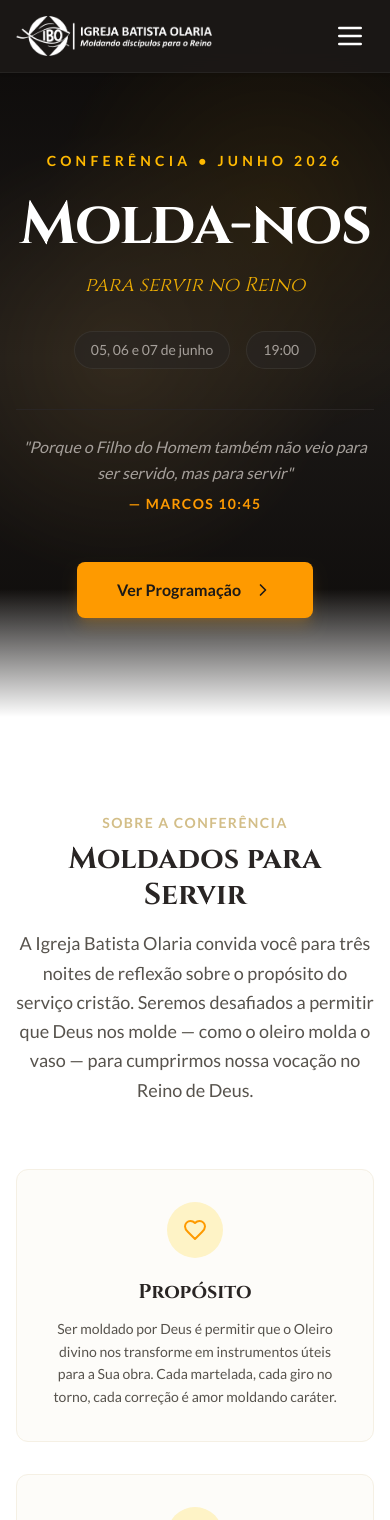
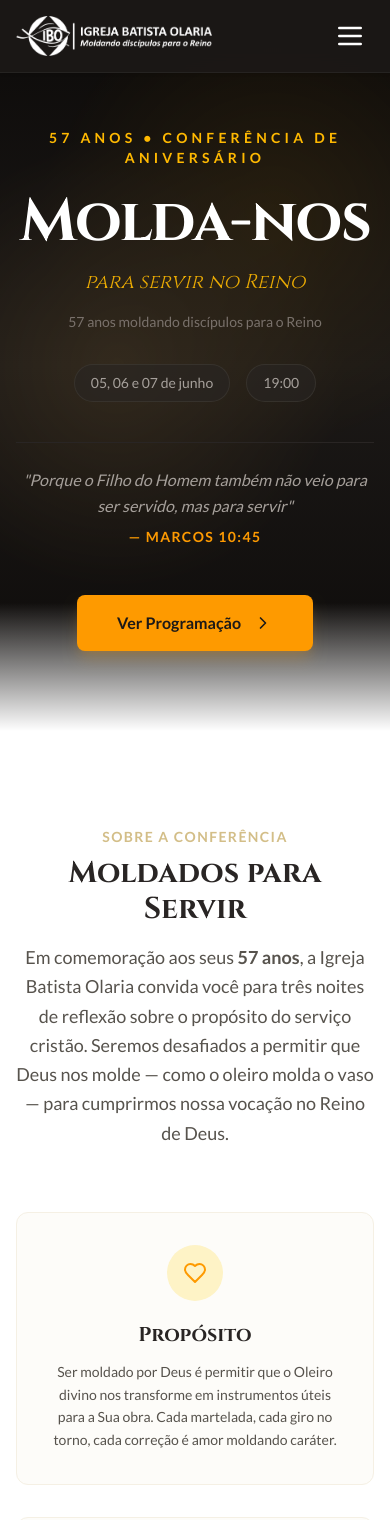
Before and after one commit to vulmarjunior/siteibopvh, a React (Vite) app: page /moldanos in a window 390 px wide. Shown: the top 1520 px of the page. Built offline with nearby package versions, Linux system fonts and the light colour scheme.

Commit message:
feat: adicionar referência aos 57 anos da igreja no hotsite Molda-nos

```diff
--- a/src/components/moldanos/MoldaNosHero.tsx
+++ b/src/components/moldanos/MoldaNosHero.tsx
@@ -12,15 +12,19 @@ const MoldaNosHero: React.FC = () => {
 
       <div className="relative z-10 container mx-auto px-4 text-center pt-32 pb-20">
         <span className="inline-block text-amber-400 font-bold tracking-[0.3em] uppercase text-sm md:text-base mb-6">
-          Conferência • Junho 2026
+          57 anos • Conferência de Aniversário
         </span>
 
         <h1 className="text-6xl md:text-8xl lg:text-9xl font-serif font-bold text-white leading-none mb-4 tracking-tight">
           Molda-nos
         </h1>
 
-        <p className="text-xl md:text-2xl text-amber-400/90 font-serif italic mb-8">
+        <p className="text-xl md:text-2xl text-amber-400/90 font-serif italic mb-4">
           para servir no Reino
+        </p>
+
+        <p className="text-stone-500 text-sm md:text-base mb-8 max-w-md mx-auto font-medium">
+          57 anos moldando discípulos para o Reino
         </p>
 
         <div className="flex items-center justify-center gap-4 text-stone-400 text-sm md:text-base mb-10">
--- a/src/components/moldanos/MoldaNosSobre.tsx
+++ b/src/components/moldanos/MoldaNosSobre.tsx
@@ -31,9 +31,10 @@ const MoldaNosSobre: React.FC = () => {
             Moldados para Servir
           </h2>
           <p className="text-stone-600 max-w-3xl mx-auto text-lg leading-relaxed">
-            A Igreja Batista Olaria convida você para três noites de reflexão sobre o propósito
-            do serviço cristão. Seremos desafiados a permitir que Deus nos molde — como o oleiro
-            molda o vaso — para cumprirmos nossa vocação no Reino de Deus.
+            Em comemoração aos seus <strong>57 anos</strong>, a Igreja Batista Olaria convida você
+            para três noites de reflexão sobre o propósito do serviço cristão. Seremos desafiados
+            a permitir que Deus nos molde — como o oleiro molda o vaso — para cumprirmos nossa
+            vocação no Reino de Deus.
           </p>
         </div>
 
--- a/src/pages/home/HomePage.tsx
+++ b/src/pages/home/HomePage.tsx
@@ -32,16 +32,19 @@ export default function HomePage() {
           <div className="absolute inset-0 bg-gradient-to-r from-stone-900/80 via-stone-900/50 to-stone-900/70" />
           <div className="absolute inset-0 flex flex-col items-center justify-center text-center px-4">
             <span className="text-amber-400 font-bold tracking-[0.3em] uppercase text-xs md:text-sm mb-2">
-              Conferência • 05 a 07 de junho • 19h
+              57 anos • Conferência de Aniversário
             </span>
             <h2 className="text-3xl md:text-5xl font-serif font-bold text-white mb-2">
               Molda-nos
             </h2>
-            <p className="text-amber-400/80 text-sm md:text-base italic mb-4 font-serif">
+            <p className="text-amber-400/80 text-sm md:text-base italic mb-1 font-serif">
               para servir no Reino
             </p>
+            <p className="text-stone-400 text-xs md:text-sm mb-4">
+              57 anos moldando discípulos para o Reino • 05 a 07 de junho • 19h
+            </p>
             <span className="group inline-flex items-center gap-2 bg-amber-500 hover:bg-amber-600 text-stone-900 font-bold text-sm py-3 px-6 rounded-lg transition-all duration-300">
-              Quero Participar
+              Celebre Conosco
               <ChevronRight className="w-4 h-4 group-hover:translate-x-1 transition-transform" />
             </span>
           </div>
```
